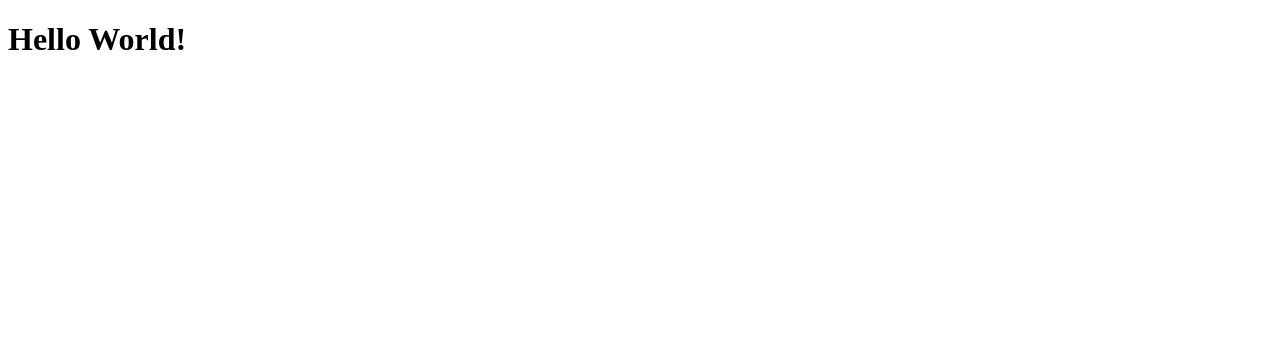
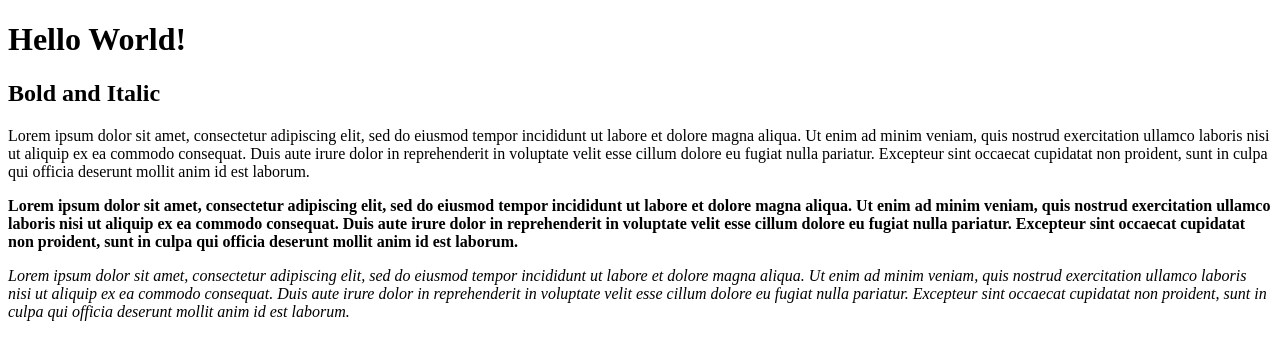
Before and after one commit to ciut1st/git_test, a plain HTML site: page html-boilerplate/index.html in a window 1280 px wide. Drawn offline with Linux system fonts and the light colour scheme.

Commit message:
practice

```diff
--- a/html-boilerplate/index.html
+++ b/html-boilerplate/index.html
@@ -7,5 +7,10 @@
 
     <body>
         <h1>Hello World!</h1>
+
+        <h2>Bold and Italic</h2>
+            <p>Lorem ipsum dolor sit amet, consectetur adipiscing elit, sed do eiusmod tempor incididunt ut labore et dolore magna aliqua. Ut enim ad minim veniam, quis nostrud exercitation ullamco laboris nisi ut aliquip ex ea commodo consequat. Duis aute irure dolor in reprehenderit in voluptate velit esse cillum dolore eu fugiat nulla pariatur. Excepteur sint occaecat cupidatat non proident, sunt in culpa qui officia deserunt mollit anim id est laborum.</p>
+            <p><strong>Lorem ipsum dolor sit amet, consectetur adipiscing elit, sed do eiusmod tempor incididunt ut labore et dolore magna aliqua. Ut enim ad minim veniam, quis nostrud exercitation ullamco laboris nisi ut aliquip ex ea commodo consequat. Duis aute irure dolor in reprehenderit in voluptate velit esse cillum dolore eu fugiat nulla pariatur. Excepteur sint occaecat cupidatat non proident, sunt in culpa qui officia deserunt mollit anim id est laborum.</strong></p>
+            <p><em>Lorem ipsum dolor sit amet, consectetur adipiscing elit, sed do eiusmod tempor incididunt ut labore et dolore magna aliqua. Ut enim ad minim veniam, quis nostrud exercitation ullamco laboris nisi ut aliquip ex ea commodo consequat. Duis aute irure dolor in reprehenderit in voluptate velit esse cillum dolore eu fugiat nulla pariatur. Excepteur sint occaecat cupidatat non proident, sunt in culpa qui officia deserunt mollit anim id est laborum.</em></p>
     </body>
 </html>
```
